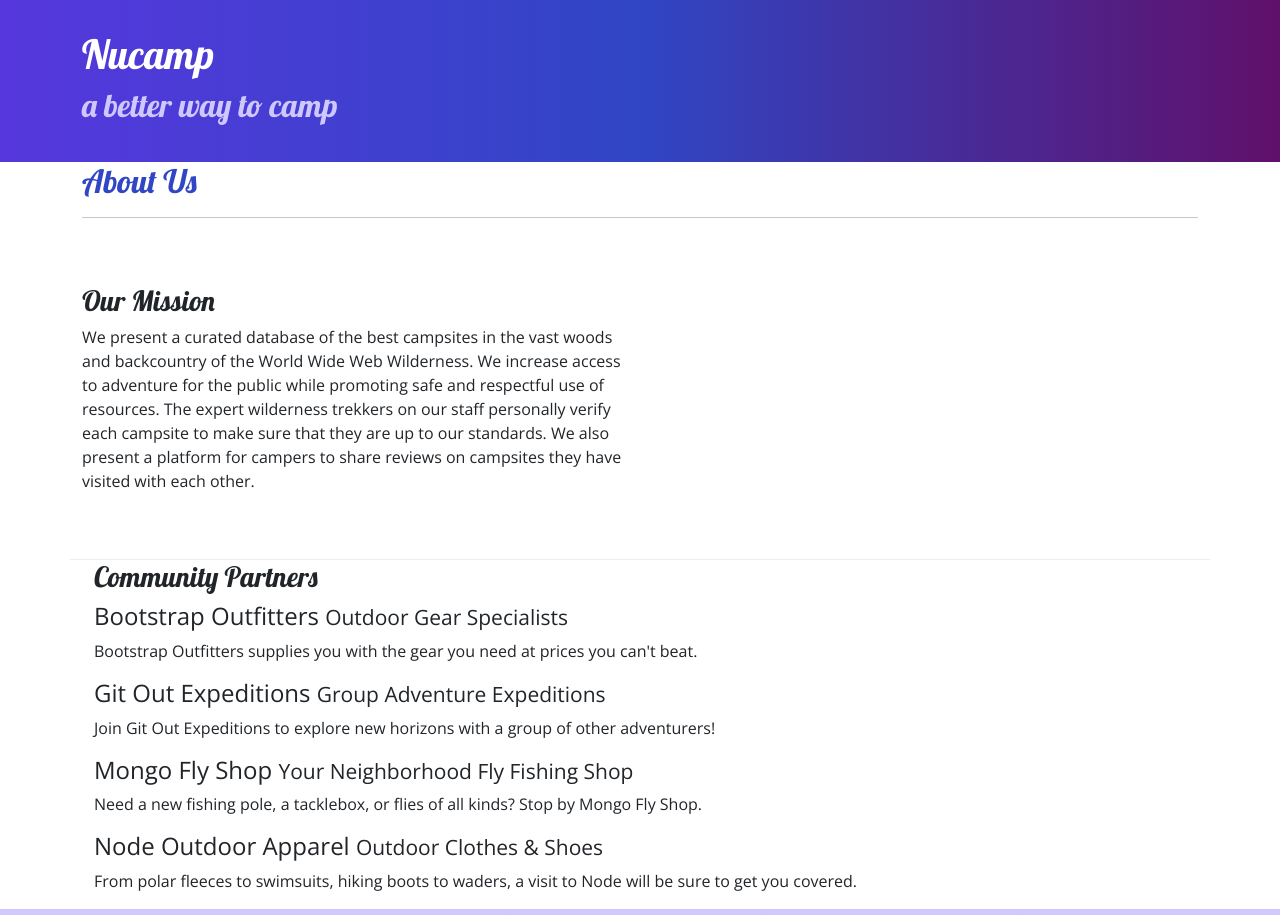
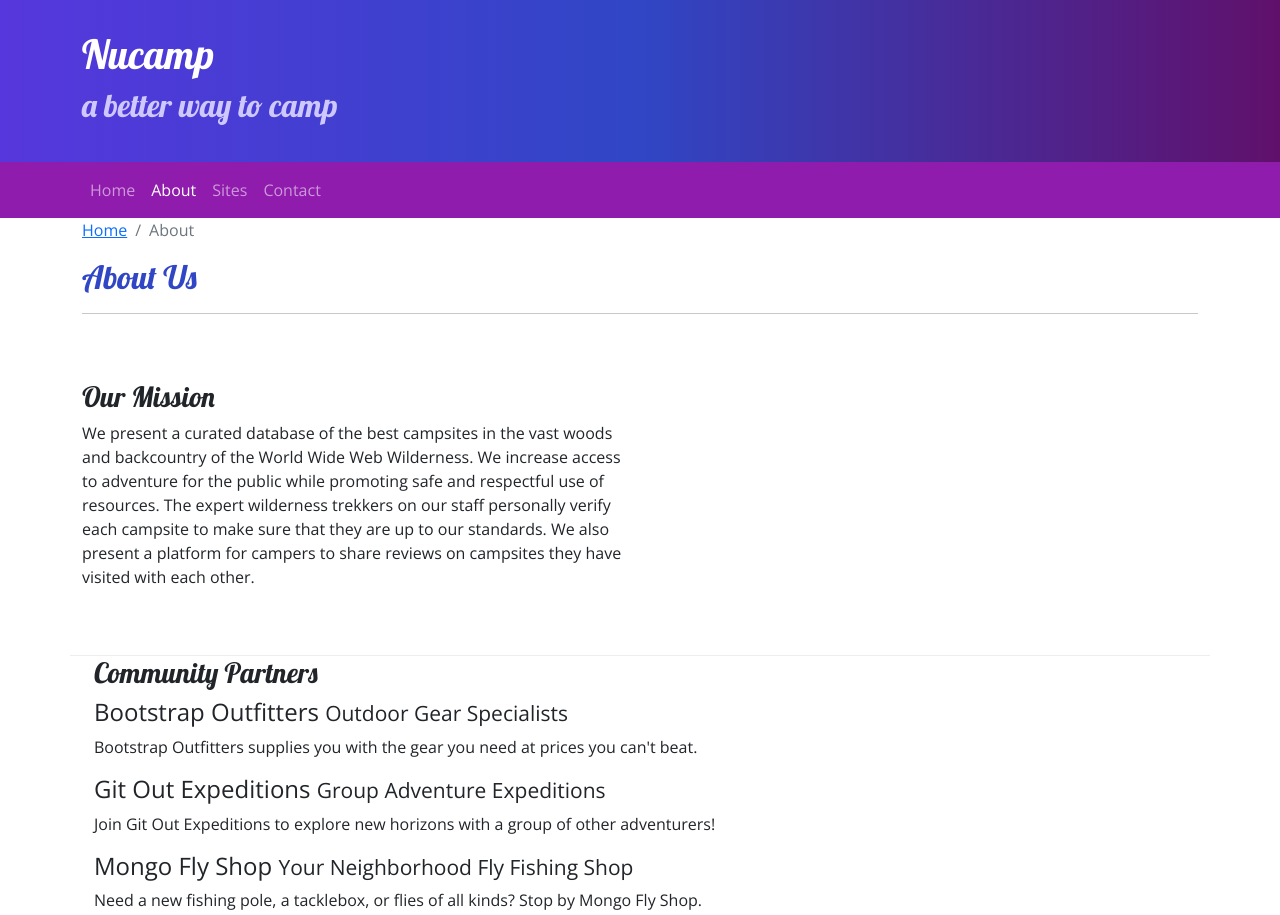
Before and after one commit to geenavandijk/nucamp-bootcamp, a plain HTML site: page aboutus.html in a window 1280 px wide. Shown: the top 915 px of the page. Drawn offline with nearby package versions, Linux system fonts and the light colour scheme.

Commit message:
Navbar and Breadcrumbs

```diff
--- a/aboutus.html
+++ b/aboutus.html
@@ -29,11 +29,32 @@
         </div>
     </header>
 
+     <!-- navbar -->
+     <nav class="navbar navbar-expand-sm navbar-dark sticky-top">
+        <div class="container">
+            <button class="navbar-toggler ms-auto" type="button" data-bs-toggle="collapse" data-bs-target="#nucampNavbar">
+                <span class="navbar-toggler-icon"></span>
+            </button>
+            <div class="collapse navbar-collapse" id="nucampNavbar">
+                <ul class="navbar-nav">
+                    <li class="nav-item"><a class="nav-link" href="index.html">Home</a></li>
+                    <li class="nav-item"><a class="nav-link active" href="#">About</a></li>
+                    <li class="nav-item"><a class="nav-link" href="#">Sites</a></li>
+                    <li class="nav-item"><a class="nav-link" href="#">Contact</a></li>
+                </ul>
+            </div>
+        </div>
+    </nav>
+
     <main class="container">
         <div>
-            <div>
-               <h2>About Us</h2>
-               <hr />
+            <div class="col">
+                <ol class="breadcrumb">
+                    <li class="breadcrumb-item"><a href="index.html">Home</a></li>
+                    <li class="breadcrumb-item active">About</li>
+                </ol>
+                <h2>About Us</h2>
+                <hr />
             </div>
         </div>
 
--- a/css/styles.css
+++ b/css/styles.css
@@ -27,3 +27,7 @@ footer {
     border-bottom: 1px ridge;
     min-height: 200px;
 }
+
+.navbar {
+    background-color: #901CAD;
+}
```
Also changed, not shown: index.html (+24 -5 lines).
